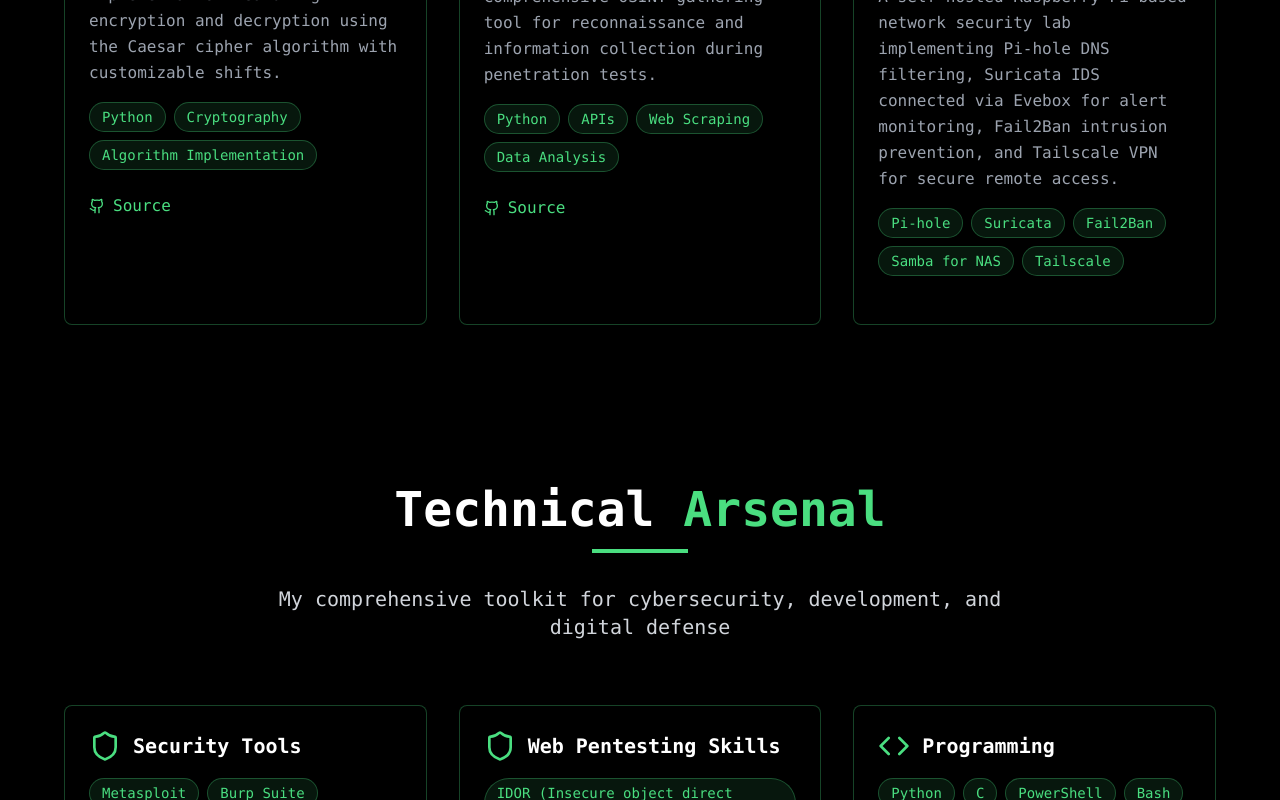
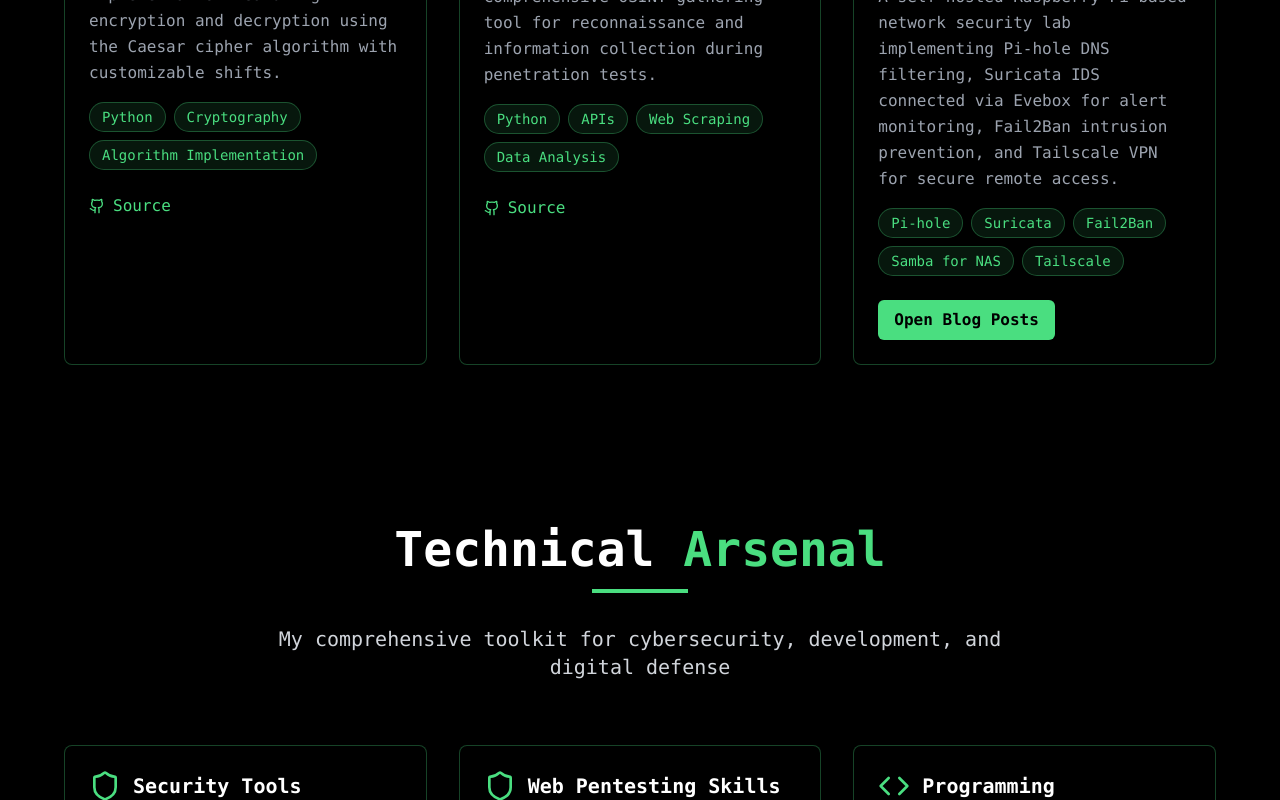
Before and after one commit to HyperRudy/Website, a React (Vite) app: page / in a window 1280 px wide. Shown: the part 2815-3615 px from the top of the page. Built offline with nearby package versions, Linux system fonts and the light colour scheme.

Commit message:
Blog post addition

```diff
--- a/src/components/Projects.tsx
+++ b/src/components/Projects.tsx
@@ -1,4 +1,4 @@
-import React from 'react';
+import React, { useState } from 'react';
 import { Github, Shield, Key, Bug, Image, RotateCcw,CircuitBoard } from 'lucide-react';
 
 const Projects: React.FC = () => {
@@ -62,7 +62,15 @@ const Projects: React.FC = () => {
   ],
   status: "In Development",
   link: "#",
-  github: ""
+  github: "",
+  blogPosts: [
+    // Replace these placeholder URLs with your actual blog post links
+    "https://medium.com/@rudraksh.shende6/setting-up-fail2ban-on-raspberry-pi-d8f27599b218",
+    "https://medium.com/@rudraksh.shende6/tailscale-for-pi-in-presence-of-pihole-a3e27f24c363",
+    "https://medium.com/@rudraksh.shende6/setting-up-raspberry-pi-as-a-network-gateway-778e9c38cbf9",
+    "https://medium.com/@rudraksh.shende6/setting-up-suricata-on-raspberry-pi-ae791700c258",
+    "https://medium.com/@rudraksh.shende6/setting-up-pihole-on-your-raspberry-pi-f2882539af62"
+  ]
 }
   ];
 
@@ -75,6 +83,13 @@ const Projects: React.FC = () => {
       default: return 'bg-gray-400/20 text-gray-400 border-gray-400/50';
     }
   };
+
+  const [openIndex, setOpenIndex] = useState<number | null>(null);
+
+  const toggleBlogList = (i: number) => {
+    setOpenIndex(openIndex === i ? null : i);
+  };
+
 
   return (
     <section id="projects" className="py-20 px-6 bg-black/30">
@@ -129,6 +144,8 @@ const Projects: React.FC = () => {
                 <div className="flex">
                   <a
                     href={project.github}
+                    target="_blank"
+                    rel="noopener noreferrer"
                     className="flex items-center space-x-2 text-green-400 hover:text-white transition-colors"
                   >
                     <Github size={16} />
@@ -136,6 +153,36 @@ const Projects: React.FC = () => {
                   </a>
                 </div>
               )}
+
+              {project.blogPosts && project.blogPosts.length > 0 && (
+                <div className="mt-4">
+                  <button
+                    onClick={() => toggleBlogList(index)}
+                    className="px-4 py-2 bg-green-400 text-black rounded-md font-semibold hover:brightness-90 transition"
+                  >
+                    {openIndex === index ? 'Hide Blog Posts' : 'Open Blog Posts'}
+                  </button>
+
+                  {openIndex === index && (
+                    <div className="mt-3 flex flex-col gap-2">
+                      {project.blogPosts.map((url, i) => (
+                        <a
+                          key={i}
+                          href={url}
+                          target="_blank"
+                          rel="noopener noreferrer"
+                          className="text-green-300 hover:text-white"
+                        >
+                          {`Blog Post ${i + 1}`}
+                        </a>
+                      ))}
+                    </div>
+                  )}
+                </div>
+              )}
+
+
+
 
             </div>
           ))}
```
